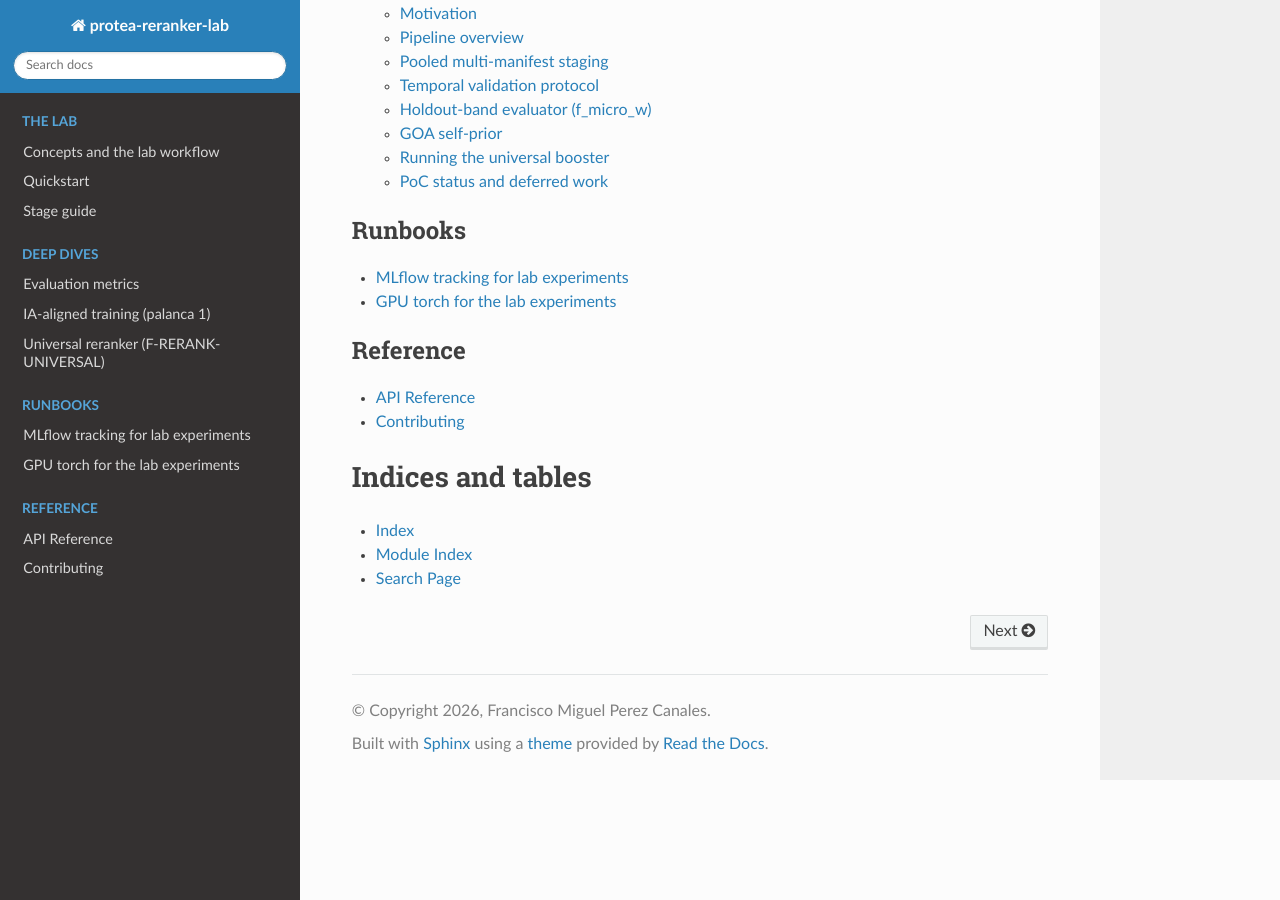
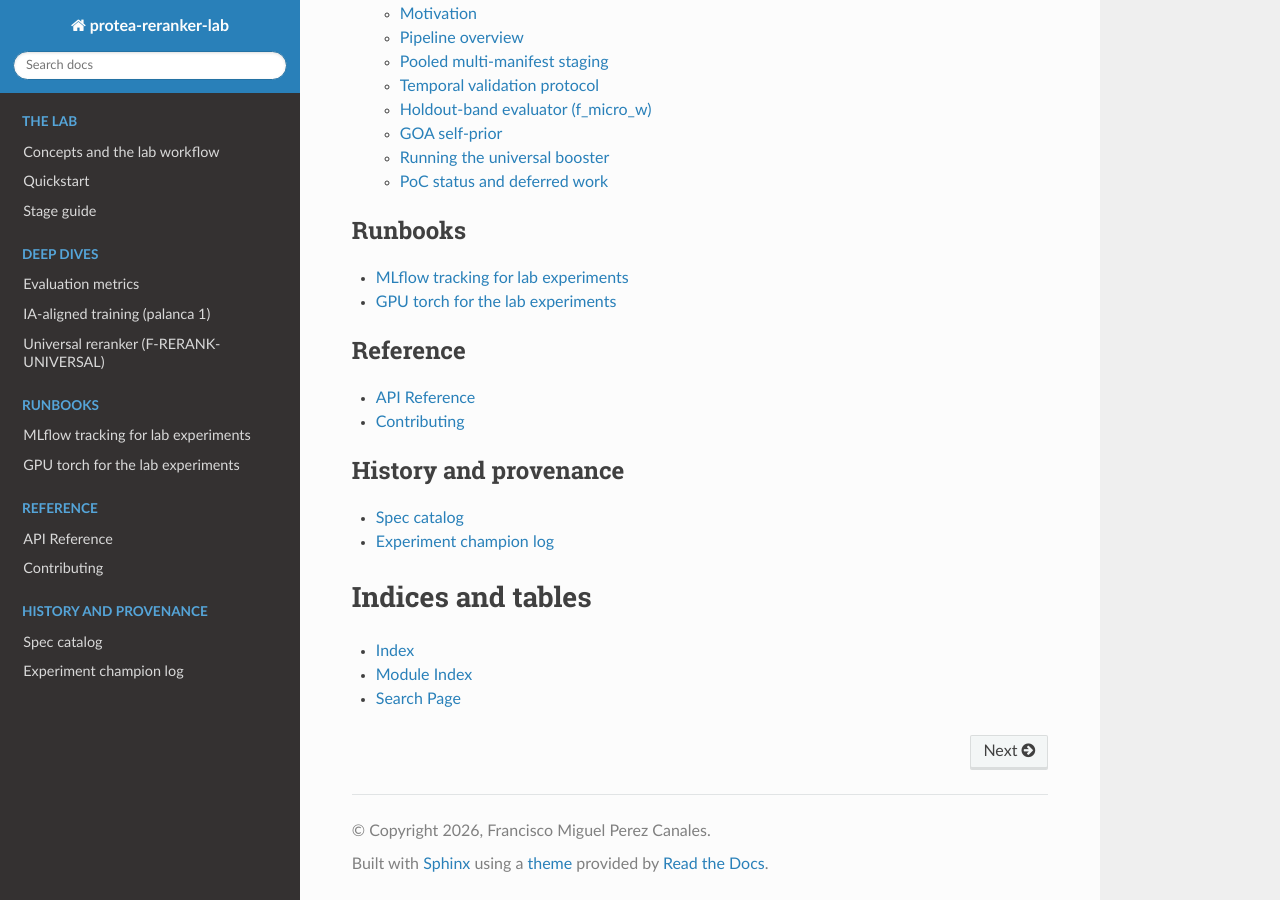
Before and after one commit to frapercan/protea-reranker-lab, a Sphinx documentation site: the page built from docs/source/index.rst, in a window 1280 px wide and 900 px high, scrolled down 2821 px. Built offline with Sphinx 7.4.7 and the Read the Docs theme 3.1.0, drawn with Linux system fonts in a browser that asks for light colours.

Commit message:
docs: move spec_catalog + experiment_log into Sphinx tree, toctree + repoint refs
Relocate two loose root reference pages into the Sphinx source tree so
they render in the published docs:

- spec_catalog.md -> docs/source/spec_catalog.md (living spec registry)
- EXPERIMENTS.md  -> docs/source/experiment_log.md (per-slice champion log)

Wire both into a new 'History and provenance' toctree block in
index.rst. Add a historical-lag note at the top of experiment_log.md
pointing to concepts for the current validated champion.

Enable myst_heading_anchors=3 so the in-page slug links in
spec_catalog.md resolve under MyST (and lowercase two K-cased anchor
targets to match the generated slugs), keeping the warnings-as-errors
docs build clean.

Repoint committed-doc references: D34 ADR now cites the new
docs/source/experiment_log.md path, and the dataset-name linter
scan-roots track the moved files so PLM-tag lint coverage is preserved.

champions.md is intentionally left at the root (generated artefact).

```diff
--- a/docs/source/conf.py
+++ b/docs/source/conf.py
@@ -29,6 +29,11 @@ source_suffix = {
     ".rst": "restructuredtext",
     ".md": "markdown",
 }
+
+# Generate implicit slug anchors for headings (levels 1-3) so the
+# in-page Markdown links in spec_catalog.md (e.g. ``[study-v22](#study-v22)``)
+# resolve to their GitHub-style heading slugs under MyST.
+myst_heading_anchors = 3
 
 templates_path = ["_templates"]
 exclude_patterns = ["_build", "Thumbs.db", ".DS_Store"]
--- a/docs/source/index.rst
+++ b/docs/source/index.rst
@@ -114,6 +114,13 @@ pages are deep dives. The :doc:`reference/index` documents every module.
    reference/index
    contributing
 
+.. toctree::
+   :maxdepth: 1
+   :caption: History and provenance
+
+   spec_catalog
+   experiment_log
+
 Indices and tables
 ==================
 
```
Also changed, not shown: docs/adr/D34-selective-rerank-resurrection.md (+2 -2 lines), docs/source/experiment_log.md (renamed from EXPERIMENTS.md, +6 -1 lines), docs/source/spec_catalog.md (renamed from spec_catalog.md, +2 -2 lines), 1 other file.
